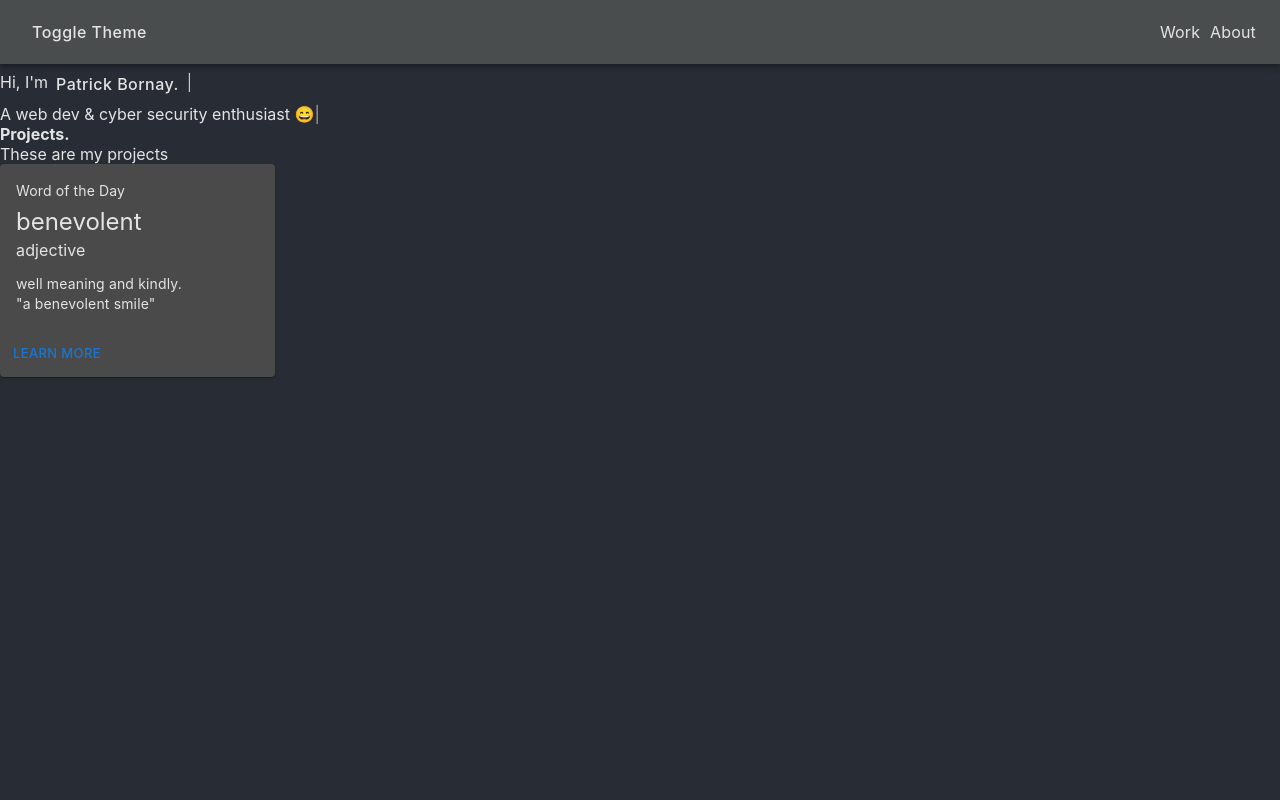
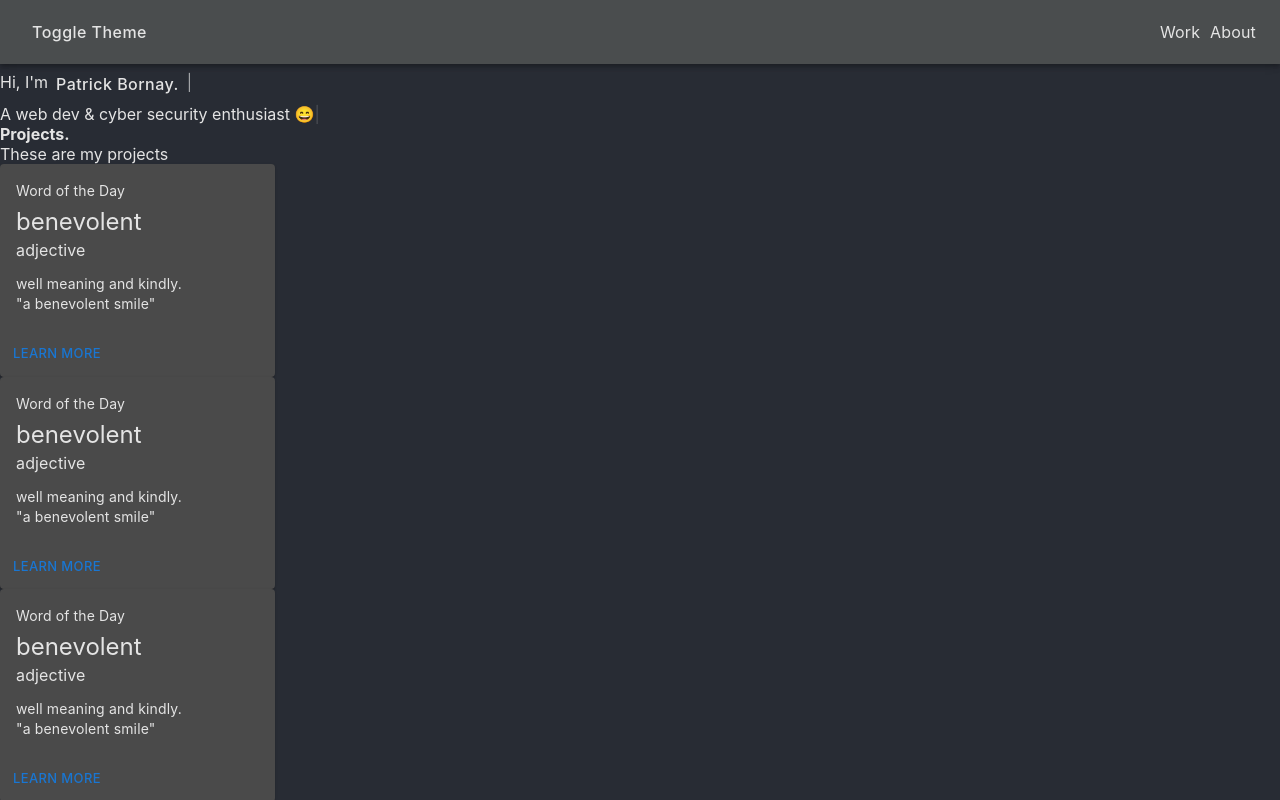
Before and after one commit to RelativeBinary/RelativeBinary.github.io, a React (Create React App) app: page / in a window 1280 px wide. Shown: the top 800 px of the page. Built offline with nearby package versions, Linux system fonts and the light colour scheme.

Commit message:
implement component loop

```diff
--- a/package.json
+++ b/package.json
@@ -43,5 +43,8 @@
       "last 1 firefox version",
       "last 1 safari version"
     ]
+  },
+  "devDependencies": {
+    "json-loader": "^0.5.7"
   }
 }
--- a/src/components/ProjectItem.js
+++ b/src/components/ProjectItem.js
@@ -8,7 +8,7 @@ import {
 } from '@mui/material';
 import ThemeContextWrapper from '../contexts/ThemeContextWrapper';
 
-export default function ProjectItem() {
+export default function ProjectItem(props) {
   return (
     <>
       <Card sx={{ minWidth: 275, maxWidth: 275 }} className='project-item'>
--- a/src/components/Projects.js
+++ b/src/components/Projects.js
@@ -1,12 +1,17 @@
 import React from 'react';
 import ProjectItem from './ProjectItem';
+import ProjectData from '../data/ProjectData.json';
 
 export default function Projects() {
   return (
     <div>
       <h3>Projects.</h3>
       These are my projects
-      <ProjectItem />
+      {
+        ProjectData.map( it =>
+          <ProjectItem name={it.name} body={it.body} image={it.image} link={it.link}/>
+        )
+      }
     </div>
   );
 }
```
Also changed, not shown: 1 other file (tests, documents, lock files or other folders).
